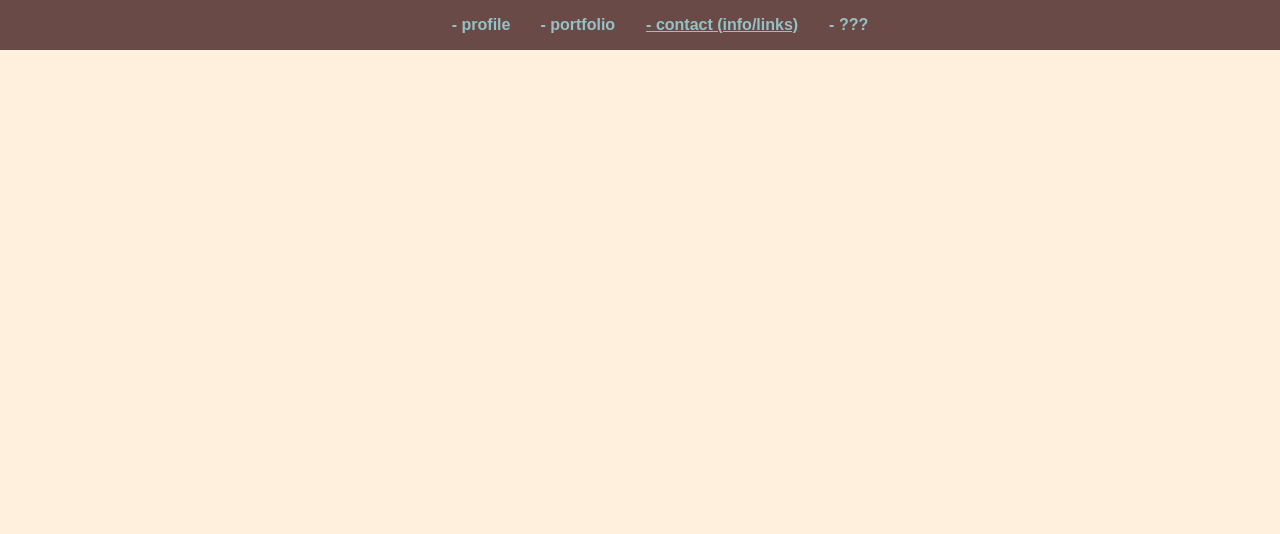
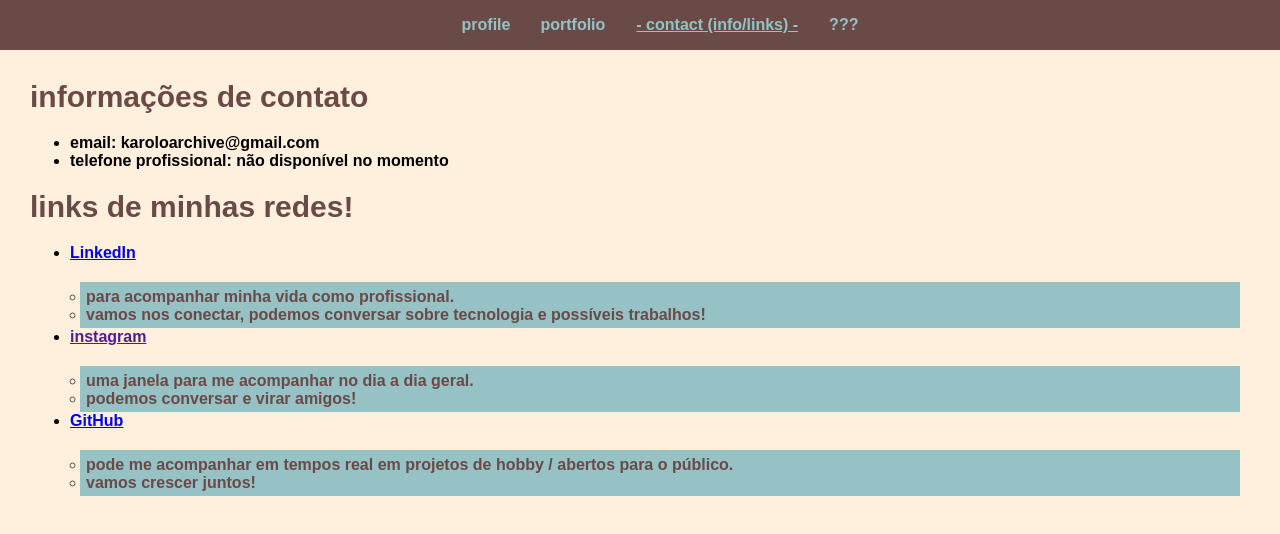
Before and after one commit to karologg/karolo-s-portfolio, a plain HTML site: page contato.html in a window 1280 px wide. Drawn offline with Linux system fonts and the light colour scheme; a web font is replaced by a local one.

Commit message:
commit content in all pages;

```diff
--- a/contato.html
+++ b/contato.html
@@ -14,12 +14,44 @@
     <header>
         <nav class="navbar">
             <ul class="nav-links">
-                <li><a href="profile.html">- profile</a></li>
-                <li><a href="portfolio.html">- portfolio</a></li>
-                <li><a class="active" href="contato.html">- contact (info/links)</a></li>
-                <li><a href="painel.html">- ???</a></li>
+                <li><a href="profile.html">profile</a></li>
+                <li><a href="portfolio.html">portfolio</a></li>
+                <li><a class="active" href="contato.html">- contact (info/links) -</a></li>
+                <li><a href="painel.html">???</a></li>
             </ul>
         </nav>
     </header>
+    <div class="content">
+        <div class="c-info">
+            <h1>informações de contato</h1>
+            <ul class="guide">
+                <li>email: karoloarchive@gmail.com</li>
+                <li>telefone profissional: não disponível no momento</li>
+            </ul>
+        </div>
+        <div class="c-links">
+            <h1>links de minhas redes!</h1>
+            <ul class="guide">
+                <li><a href="https://www.linkedin.com/in/karolina-gotto-903511341/">LinkedIn</a>
+                    <ul>
+                        <li>para acompanhar minha vida como profissional.</li>
+                        <li>vamos nos conectar, podemos conversar sobre tecnologia e possíveis trabalhos!</li>
+                    </ul>
+                </li>
+                <li><a href="">instagram</a>
+                    <ul>
+                        <li>uma janela para me acompanhar no dia a dia geral.</li>
+                        <li>podemos conversar e virar amigos!</li>
+                    </ul>
+                </li>
+                <li><a href="https://github.com/karologg">GitHub</a>
+                    <ul>
+                        <li>pode me acompanhar em tempos real em projetos de hobby / abertos para o público.</li>
+                        <li>vamos crescer juntos!</li>
+                    </ul>
+                </li>
+            </ul>
+        </div>
+    </div>
 </body>
 </html>
--- a/css/style.css
+++ b/css/style.css
@@ -17,7 +17,6 @@ body {
   font-weight: 400;
   font-style: normal;
 }
-
 .fuzzy-bubbles-bold {
     font-family: "Fuzzy Bubbles", sans-serif;
     font-weight: 700;
@@ -61,10 +60,25 @@ body {
     font-family: "Fuzzy Bubbles", sans-serif;
     font-weight: 400;
     font-style: bold;
+    font-size: 20px;
+    color: var(--cor-secundaria);
+}
+
+.content p {
+    font-family: "Fuzzy Bubbles", sans-serif;
+    font-weight: 400;
+    font-style: normal;
     font-size: 15px;
-    color: var(--cor-secundaria);
+    color: var(--cor-letras);
 }
 
 .content {
     margin: 30px;
 }
+
+.guide ul {
+    padding: 6px 6px 4px 6px;
+    background-color: var(--cor-secundaria);
+    color: var(--cor-letras);
+    margin: 20px 10px 0 10px;
+}
```
Also changed, not shown: index.html (+28 -4 lines), painel.html (+5 -5 lines), portfolio.html (+8 -4 lines).
